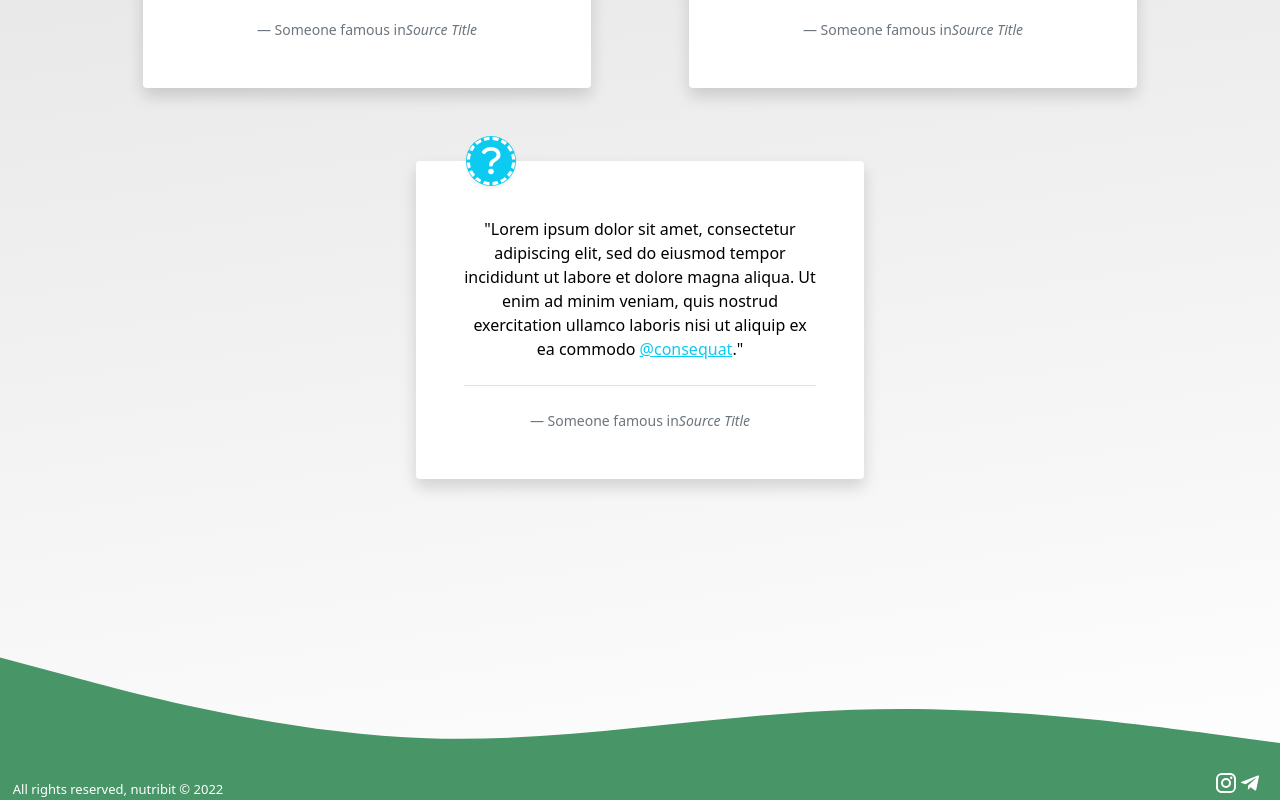
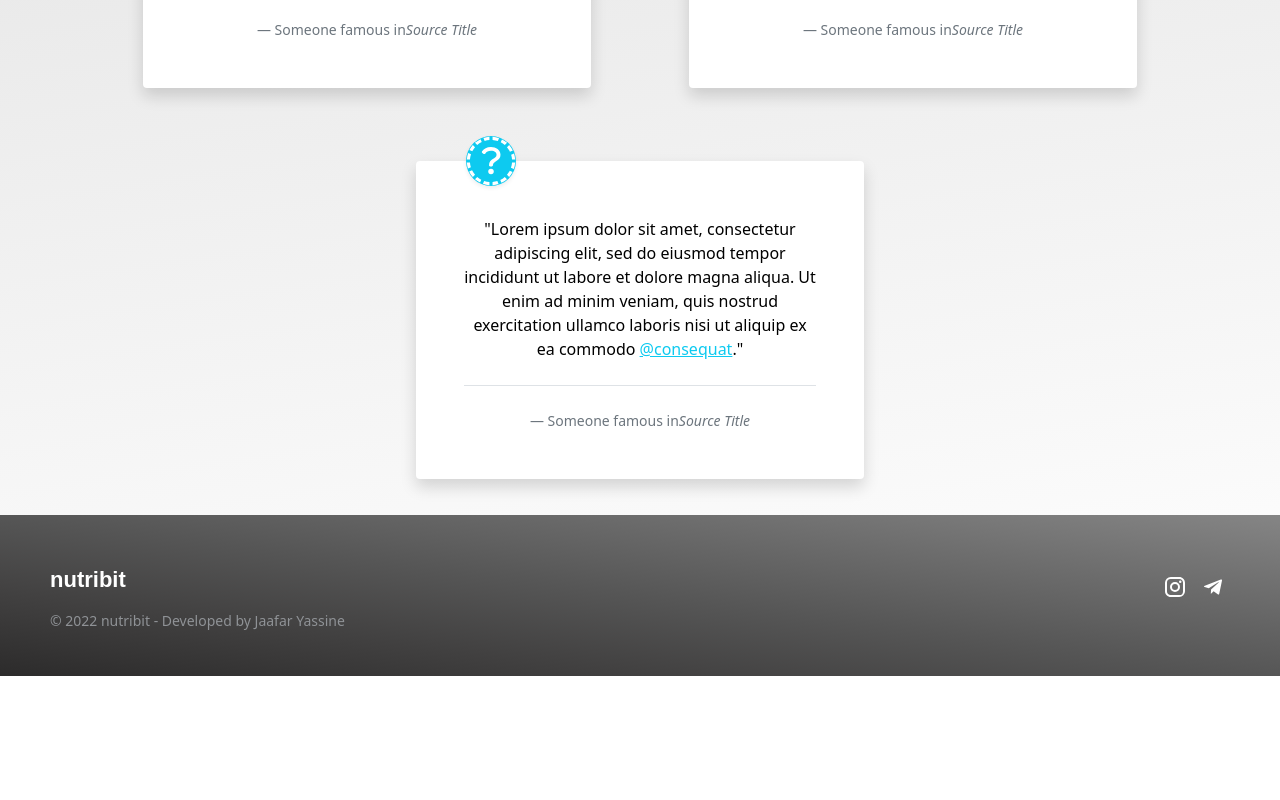
Before and after one commit to jfryassine/nutribit, a React (Create React App) app: page / in a window 1280 px wide. Shown: the part 1129-1929 px from the top of the page. After the commit the page ends 1805 px from the top, so only its background shows below. Built offline with nearby package versions, Linux system fonts and the light colour scheme.

Commit message:
footer remake

```diff
--- a/src/Components/Footer/Footer.jsx
+++ b/src/Components/Footer/Footer.jsx
@@ -1,8 +1,6 @@
 import React from 'react'
 import {Instagram,Telegram} from "@material-ui/icons"
 import './footer.scss'
-import logo from '../../assets/logo.png'
-import wave from '../../assets/wave.svg'
 import { useTranslation } from "react-i18next";
 
 export default function Footer() {
@@ -10,24 +8,27 @@ export default function Footer() {
   const { t } = useTranslation();
 
     return (
-        <div>
-<footer class="footer">
-<div className="footer_container">
-<img className='wave' src={wave} />
-<div className="footer-right">
+      <div>
+      <footer class="footer-distributed">
 
-  <a href="https://www.instagram.com/nutribit_/" target="_blank" rel="noopener noreferrer"><Instagram className="icon"/></a>
-  <a href="#" target="_blank" rel="noopener noreferrer"><Telegram className="icon"/></a>
+<div class="footer-right">
+
+<a href="https://www.instagram.com/nutribit_/" target="_blank" rel="noopener noreferrer"><Instagram className="icon"/></a>
+<a href="https://www.linkedin.com/in/jaafaryassine/" target="_blank" rel="noopener noreferrer"><Telegram className="icon"/></a>
 
 
 </div>
 
-<div className="footer-left">
+<div class="footer-left">
 
-<label className="copyright_text">All rights reserved, nutribit &copy; 2022</label>
+<p class="footer-links">
+<a class="link-1" onClick={() => window.scroll({ top: 0, left: 0, behavior: 'smooth' })}>nutribit</a>
+</p>
+
+<p>{t('copyright')} Jaafar Yassine</p>
 </div>
-</div>
+
 </footer>
-        </div>
+  </div>
     )
 }
--- a/src/Components/Footer/footer.scss
+++ b/src/Components/Footer/footer.scss
@@ -1,63 +1,113 @@
 
 
-.footer_container{
+section {
   width: 100%;
-  position: relative;
+  display: inline-block;
+  background: #ccc;
+  height: 60vh;
+  text-align: center;
+  font-size: 22px;
+  font-weight: 700;
+  text-decoration: underline;
+}
+.wave{
+
+  position:absolute;
+  width: 100%;
+
+}
+.footer-distributed {
+  background-image: linear-gradient(to left bottom, #858585, #6d6d6d, #565656, #414040, #2c2b2b);
+  background-size: contain;
+  box-shadow: 0 1px 1px 0 rgba(0, 0, 0, 0.12);
+  box-sizing: border-box;
+  width: 100%;
+  text-align: left;
+
+  padding: 45px 50px;
+
+}
+
+.footer-distributed .footer-left p {
+  color: #8f9296;
+  font-size: 14px;
+  margin: 0;
+}
+/* Footer links */
+
+.footer-distributed p.footer-links {
+  font-size: 22px;
+  font-family: 'Muslih', sans-serif;
+  font-weight: bold;
+  color: #ffffff;
+  margin: 0 0 10px;
+  padding: 0;
+  transition: ease .25s;
+  text-decoration: none;
+}
+
+.footer-distributed p.footer-links a {
+  display: inline-block;
+  line-height: 1.8;
+  text-decoration: none;
+  color: inherit;
+  transition: ease .25s;
+  cursor: pointer;
+}
+
+.footer-distributed .footer-links a:before {
+  content: "·";
+  font-size: 20px;
+  left: 0;
+  color: #fff;
+  display: inline-block;
+  padding-right: 5px;
+  text-decoration: none;
+}
+
+.footer-distributed .footer-links .link-1:before {
+  content: none;
+  text-decoration: none;
+}
+
+.footer-distributed .footer-right {
+  float: right;
+  margin-top: 6px;
+  max-width: 180px;
+}
+
+.footer-distributed .footer-right a {
+  display: inline-block;
+  width: 35px;
+  height: 35px;
+  border-radius: 2px;
+  font-size: 30px;
+  color: #ffffff;
+  text-align: center;
+  line-height: 35px;
+  margin-left: 3px;
+  transition:all .25s;
+
+
+}
 
 
 
-  img{
-    width: 100%;
+.footer-distributed .footer-right a:hover{transform:scale(1.1); -webkit-transform:scale(1.1);}
+
+.footer-distributed p.footer-links a:hover{text-decoration:none;}
+
+/* Media Queries */
+
+@media (max-width: 600px) {
+  .footer-distributed .footer-left, .footer-distributed .footer-right {
+    text-align: center;
+  }
+  .footer-distributed .footer-right {
+    float: none;
+    margin: 0 auto 20px;
+  }
+  .footer-distributed .footer-left p.footer-links {
+    line-height: 1.8;
   }
 }
-
-
-.footer-right{
-  position: absolute;
-  right: 1%;
-  bottom: 0;
-  padding: 5px;
-
-
-  a{
-
-    color: white;
-  }
-}
-
-.footer-left{
-  position: absolute;
-  left: 1%;
-  bottom: 0;
-  color: white;
-  font-size: small;
-  text-align: start;
-
-
-  img{
-
-    height: 3rem;
-    width: 8rem;
-  }
-}
-
-@media (max-width: 800px) {
-
-  .footer-left{
-    font-size:xx-small;
-
-    .copyright_text{
-      bottom: 0;
-      left: 0;
-
-    }
-  }
-
-  .footer-right{
-    font-size: xx-small;
-    .icon{
-      height: 1rem;
-    }
-  }
-
-}
--- a/src/Components/Navbar/Navbar.jsx
+++ b/src/Components/Navbar/Navbar.jsx
@@ -12,8 +12,8 @@ export const Navbar = () => {
     const { t, i18n } = useTranslation();
 
     const changeLanguageHandler = (e) => {
-      const languageValue = e.target.value
-      i18n.changeLanguage(languageValue);
+
+      i18n.changeLanguage(e);
     }
 
 
```
